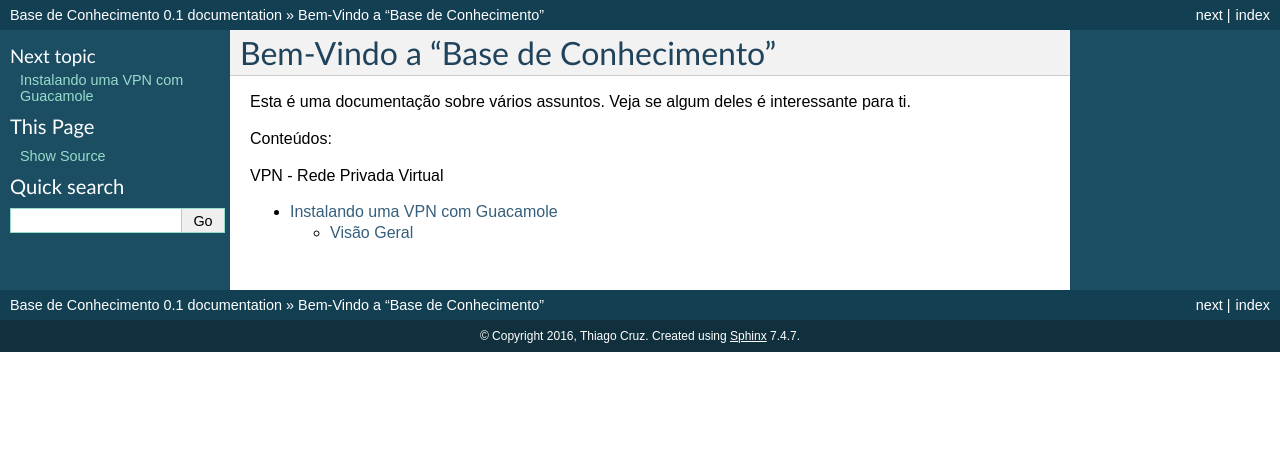
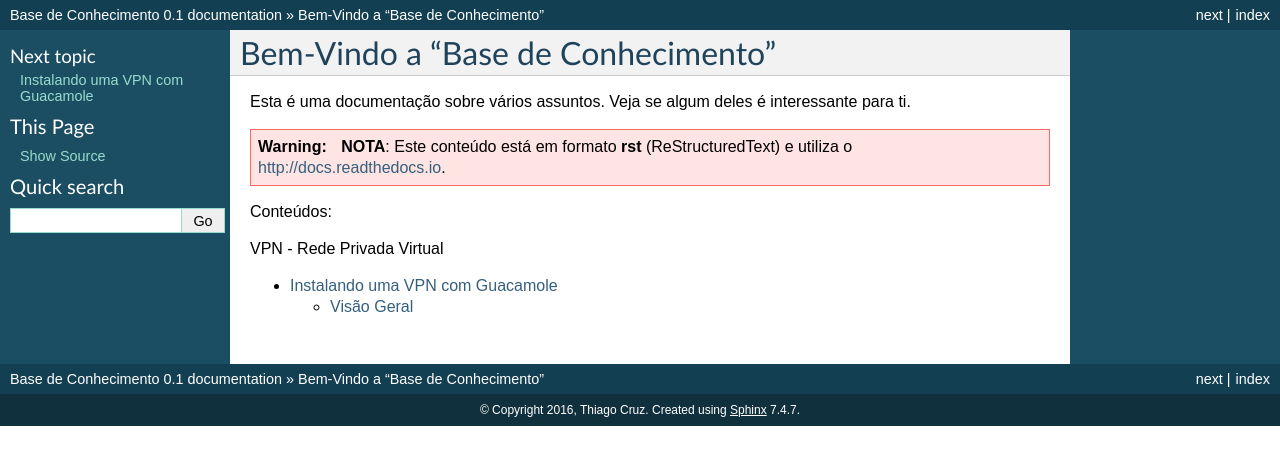
Before and after one commit to ThiagoCruzBr/kb, a Sphinx documentation site: the page built from source/index.rst, in a window 1280 px wide. Shown: the top 465 px of the page. Built offline with Sphinx 7.4.7, drawn with Linux system fonts in a browser that asks for light colours.

Commit message:
Update index.rst

```diff
--- a/source/index.rst
+++ b/source/index.rst
@@ -1,6 +1,8 @@
 Bem-Vindo a "Base de Conhecimento"
 ==================================
 Esta é uma documentação sobre vários assuntos. Veja se algum deles é interessante para ti.
+
+.. warning:: **NOTA**: Este conteúdo está em formato **rst** (ReStructuredText) e utiliza o http://docs.readthedocs.io.
 
 Conteúdos:
 
```
